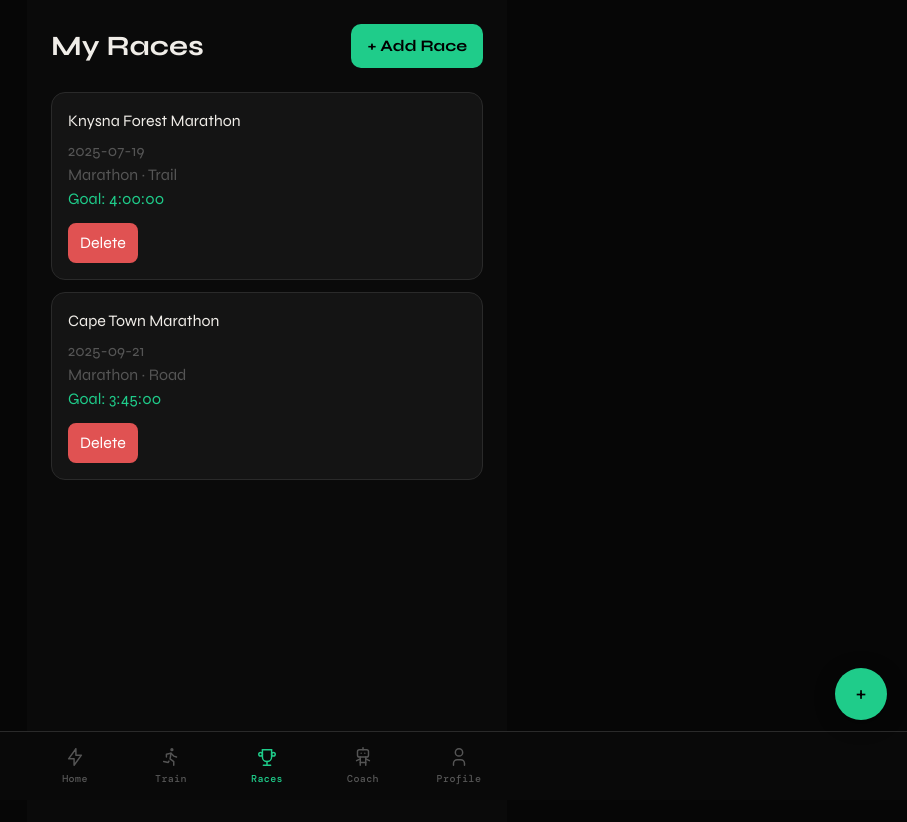
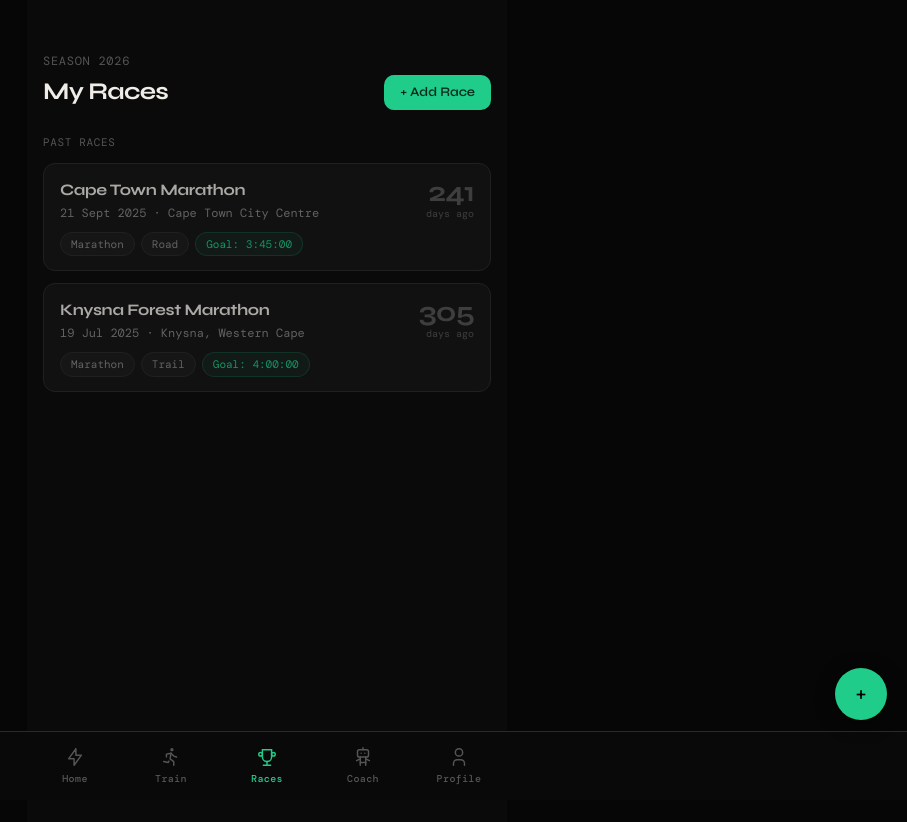
Before and after one commit to Jack-lab233/endurance-coach, a Next.js app: page /races in a window 1280 px wide. Shown: the top 822 px of the page, without its empty margins (373-1280 px from the left). Built offline with nearby package versions, Linux system fonts and the light colour scheme.

Commit message:
Fix races page - correct dates, past races section, expandable cards

```diff
--- a/app/races/page.tsx
+++ b/app/races/page.tsx
@@ -1,129 +1,303 @@
 "use client";
+import { useState, useEffect } from "react";
+import AddRaceModal from "../components/AddRaceModal";
+import { getRaces, deleteRace } from "../lib/raceStore";
 
-import { useEffect, useState } from "react";
-import AddRaceModal from "../components/AddRaceModal";
-import { getRaces, deleteRace, Race } from "../lib/raceStore";
+function getDaysUntil(dateStr: string): number {
+  const parts = dateStr.split("-").map(Number);
+  const race = new Date(parts[0], parts[1] - 1, parts[2]);
+  const today = new Date();
+  today.setHours(0, 0, 0, 0);
+  race.setHours(0, 0, 0, 0);
+  return Math.ceil((race.getTime() - today.getTime()) / (1000 * 60 * 60 * 24));
+}
+
+function formatDate(dateStr: string): string {
+  const parts = dateStr.split("-").map(Number);
+  return new Date(parts[0], parts[1] - 1, parts[2]).toLocaleDateString("en-ZA", {
+    day: "numeric", month: "short", year: "numeric",
+  });
+}
+
+function Tag({ text, color, bg, border }: { text: string; color: string; bg: string; border: string }) {
+  return (
+    <span style={{
+      fontSize: "11px", padding: "3px 10px", borderRadius: "20px",
+      fontFamily: "'DM Mono', monospace",
+      color, background: bg, border: "0.5px solid " + border,
+    }}>
+      {text}
+    </span>
+  );
+}
+
+function RaceCard({ race, isExpanded, onToggle, onDelete, isPast }: {
+  race: any;
+  isExpanded: boolean;
+  onToggle: () => void;
+  onDelete: () => void;
+  isPast: boolean;
+}) {
+  const days = getDaysUntil(race.date);
+  const absdays = Math.abs(days);
+
+  let daysColor = "var(--green)";
+  if (isPast) {
+    daysColor = "var(--text3)";
+  } else if (days < 15) {
+    daysColor = "#e05252";
+  }
+
+  const dateLabel = formatDate(race.date);
+  const locationLabel = race.location ? " · " + race.location : "";
+  const dateDisplay = dateLabel + locationLabel;
+
+  const mainTags: Array<{ text: string; color: string; bg: string; border: string }> = [];
+
+  if (race.distance) {
+    mainTags.push({ text: race.distance, color: "var(--text2)", bg: "var(--bg3)", border: "var(--border)" });
+  }
+  if (race.surface) {
+    mainTags.push({ text: race.surface, color: "var(--text2)", bg: "var(--bg3)", border: "var(--border)" });
+  }
+  if (race.goalTime) {
+    mainTags.push({ text: "Goal: " + race.goalTime, color: "var(--green)", bg: "var(--green-dim)", border: "rgba(31,204,138,0.2)" });
+  }
+  if (race.difficulty) {
+    const dc = race.difficultyColor || "#888";
+    mainTags.push({ text: race.difficulty, color: dc, bg: dc + "18", border: dc + "40" });
+  }
+
+  const intelTags: string[] = [];
+  if (race.elevation) intelTags.push(race.elevation);
+  if (race.cutoff) intelTags.push("Cutoff: " + race.cutoff);
+  if (race.aidStations) intelTags.push(race.aidStations + " aid stations");
+  if (race.temp) intelTags.push(race.temp);
+
+  const websiteDomain = race.url ? race.url.replace(/^https?:\/\//, "").split("/")[0] : "";
+
+  return (
+    <div style={{
+      background: "var(--bg2)",
+      border: isExpanded ? "0.5px solid rgba(31,204,138,0.2)" : "0.5px solid var(--border)",
+      borderRadius: "var(--radius)",
+      overflow: "hidden",
+      opacity: isPast ? 0.7 : 1,
+    }}>
+
+      <div onClick={onToggle} style={{ padding: "14px 16px", cursor: "pointer" }}>
+        <div style={{ display: "flex", justifyContent: "space-between", alignItems: "flex-start" }}>
+          <div style={{ flex: 1, paddingRight: "12px" }}>
+            <p style={{ fontSize: "16px", fontWeight: 700, color: "var(--text)", letterSpacing: "-0.02em" }}>
+              {race.name}
+            </p>
+            <p style={{ fontSize: "12px", color: "var(--text2)", marginTop: "2px", fontFamily: "'DM Mono', monospace" }}>
+              {dateDisplay}
+            </p>
+          </div>
+          <div style={{ textAlign: "right", flexShrink: 0 }}>
+            <p style={{ fontSize: "28px", fontWeight: 700, letterSpacing: "-0.03em", color: daysColor, lineHeight: 1 }}>
+              {absdays}
+            </p>
+            <p style={{ fontSize: "10px", color: "var(--text3)", fontFamily: "'DM Mono', monospace" }}>
+              {isPast ? "days ago" : "days away"}
+            </p>
+          </div>
+        </div>
+
+        <div style={{ display: "flex", gap: "6px", flexWrap: "wrap", marginTop: "10px" }}>
+          {mainTags.map((tag, j) => (
+            <Tag key={j} text={tag.text} color={tag.color} bg={tag.bg} border={tag.border} />
+          ))}
+        </div>
+      </div>
+
+      {isExpanded && (
+        <div>
+          {intelTags.length > 0 && (
+            <div>
+              <div style={{ height: "0.5px", background: "var(--border)", margin: "0 16px" }} />
+              <div style={{ padding: "12px 16px", display: "flex", gap: "6px", flexWrap: "wrap" }}>
+                {intelTags.map((t, j) => (
+                  <Tag key={j} text={t} color="var(--text2)" bg="var(--bg3)" border="var(--border)" />
+                ))}
+              </div>
+            </div>
+          )}
+
+          {race.snippet && (
+            <div>
+              <div style={{ height: "0.5px", background: "var(--border)", margin: "0 16px" }} />
+              <div style={{ padding: "12px 16px" }}>
+                <p style={{
+                  fontSize: "10px", color: "var(--text3)", fontFamily: "'DM Mono', monospace",
+                  textTransform: "uppercase", letterSpacing: "0.06em", marginBottom: "6px",
+                }}>
+                  Course Notes
+                </p>
+                <p style={{ fontSize: "13px", color: "var(--text2)", lineHeight: 1.6 }}>
+                  {race.snippet}
+                </p>
+              </div>
+            </div>
+          )}
+
+          {race.url && (
+            <div>
+              <div style={{ height: "0.5px", background: "var(--border)", margin: "0 16px" }} />
+              <div style={{ padding: "12px 16px" }}>
+                <a
+                  href={race.url}
+                  target="_blank"
+                  rel="noopener noreferrer"
+                  style={{
+                    display: "flex", alignItems: "center", gap: "8px",
+                    background: "rgba(31,204,138,0.06)",
+                    border: "0.5px solid rgba(31,204,138,0.2)",
+                    borderRadius: "10px", padding: "11px 14px",
+                    textDecoration: "none",
+                  }}
+                >
+                  <div style={{ flex: 1 }}>
+                    <p style={{ fontSize: "13px", fontWeight: 600, color: "var(--green)" }}>
+                      Visit Race Website
+                    </p>
+                    <p style={{ fontSize: "11px", color: "var(--text3)", fontFamily: "'DM Mono', monospace", marginTop: "1px" }}>
+                      {websiteDomain}
+                    </p>
+                  </div>
+                </a>
+              </div>
+            </div>
+          )}
+
+          <div style={{ height: "0.5px", background: "var(--border)", margin: "0 16px" }} />
+
+          <div style={{ padding: "12px 16px", display: "flex", gap: "8px" }}>
+            <button
+              onClick={onDelete}
+              style={{
+                flex: 1, background: "rgba(224,82,82,0.1)",
+                border: "0.5px solid rgba(224,82,82,0.3)",
+                borderRadius: "10px", padding: "10px",
+                color: "#e05252", fontSize: "13px",
+                cursor: "pointer", fontFamily: "'DM Mono', monospace",
+              }}
+            >
+              Delete Race
+            </button>
+            <button style={{
+              flex: 1, background: "var(--green)", border: "none",
+              borderRadius: "10px", padding: "10px",
+              color: "var(--green-text)", fontSize: "13px",
+              fontWeight: 600, cursor: "pointer",
+              fontFamily: "'Syne', sans-serif",
+            }}>
+              View Plan
+            </button>
+          </div>
+        </div>
+      )}
+    </div>
+  );
+}
 
 export default function RacesPage() {
-  const [races, setRaces] = useState<Race[]>([]);
+  const [races, setRaces] = useState<any[]>([]);
   const [showAdd, setShowAdd] = useState(false);
+  const [expandedId, setExpandedId] = useState<string | null>(null);
 
   useEffect(() => {
     setRaces(getRaces());
   }, []);
 
-  const refresh = () => {
+  const handleDelete = (id: string) => {
+    deleteRace(id);
     setRaces(getRaces());
+    if (expandedId === id) setExpandedId(null);
   };
 
+  const handleSaved = () => setRaces(getRaces());
+
+  const allDays = races.map(r => getDaysUntil(r.date));
+  const upcoming = races.filter((_, i) => allDays[i] >= 0).sort((a, b) => getDaysUntil(a.date) - getDaysUntil(b.date));
+  const past = races.filter((_, i) => allDays[i] < 0).sort((a, b) => getDaysUntil(b.date) - getDaysUntil(a.date));
+
   return (
-    <div
-      style={{
-        minHeight: "100vh",
-        background: "var(--bg)",
-        padding: "24px",
-      }}
-    >
-      <div
-        style={{
-          display: "flex",
-          justifyContent: "space-between",
-          alignItems: "center",
-          marginBottom: "24px",
-        }}
-      >
-        <h1
-          style={{
-            color: "var(--text)",
-            fontSize: "28px",
-            fontWeight: 700,
-          }}
-        >
-          My Races
-        </h1>
-
+    <div style={{ background: "var(--bg)", minHeight: "100vh" }}>
+      <div style={{
+        padding: "52px 16px 16px",
+        display: "flex", justifyContent: "space-between", alignItems: "flex-end",
+      }}>
+        <div>
+          <p style={{
+            fontSize: "12px", color: "var(--text3)",
+            fontFamily: "'DM Mono', monospace",
+            letterSpacing: "0.06em", textTransform: "uppercase",
+          }}>
+            Season 2026
+          </p>
+          <h1 style={{ fontSize: "24px", fontWeight: 700, letterSpacing: "-0.03em", color: "var(--text)", marginTop: "4px" }}>
+            My Races
+          </h1>
+        </div>
         <button
           onClick={() => setShowAdd(true)}
           style={{
-            background: "var(--green)",
-            border: "none",
-            padding: "10px 16px",
-            borderRadius: "10px",
-            cursor: "pointer",
-            color: "black",
-            fontWeight: 700,
+            background: "var(--green)", color: "var(--green-text)",
+            fontWeight: 600, padding: "8px 16px", borderRadius: "10px",
+            border: "none", cursor: "pointer", fontSize: "13px",
+            fontFamily: "'Syne', sans-serif",
           }}
         >
           + Add Race
         </button>
       </div>
 
-      <div
-        style={{
-          display: "flex",
-          flexDirection: "column",
-          gap: "12px",
-        }}
-      >
-        {races.map((race) => (
-          <div
+      {races.length === 0 && (
+        <div style={{ padding: "60px 16px", textAlign: "center" }}>
+          <p style={{ fontSize: "32px", marginBottom: "12px" }}>🏁</p>
+          <p style={{ fontSize: "16px", fontWeight: 600, color: "var(--text)", marginBottom: "6px" }}>No races yet</p>
+          <p style={{ fontSize: "13px", color: "var(--text3)" }}>Search for a race or add one manually to get started.</p>
+        </div>
+      )}
+
+      <div style={{ padding: "0 16px 100px", display: "flex", flexDirection: "column", gap: "12px" }}>
+        {upcoming.map((race) => (
+          <RaceCard
             key={race.id}
-            style={{
-              background: "var(--bg2)",
-              border: "1px solid var(--border)",
-              borderRadius: "14px",
-              padding: "16px",
-            }}
-          >
-            <h2
-              style={{
-                color: "var(--text)",
-                marginBottom: "6px",
-              }}
-            >
-              {race.name}
-            </h2>
+            race={race}
+            isExpanded={expandedId === race.id}
+            onToggle={() => setExpandedId(expandedId === race.id ? null : race.id)}
+            onDelete={() => handleDelete(race.id)}
+            isPast={false}
+          />
+        ))}
 
-            <p style={{ color: "var(--text3)" }}>
-              {race.date}
-            </p>
+        {past.length > 0 && (
+          <p style={{
+            fontSize: "11px", color: "var(--text3)",
+            fontFamily: "'DM Mono', monospace",
+            textTransform: "uppercase", letterSpacing: "0.06em",
+            marginTop: "8px",
+          }}>
+            Past Races
+          </p>
+        )}
 
-            <p style={{ color: "var(--text3)" }}>
-              {race.distance} · {race.surface}
-            </p>
-
-            {race.goalTime && (
-              <p style={{ color: "var(--green)" }}>
-                Goal: {race.goalTime}
-              </p>
-            )}
-
-            <button
-              onClick={() => {
-                deleteRace(race.id);
-                refresh();
-              }}
-              style={{
-                marginTop: "12px",
-                background: "#e05252",
-                border: "none",
-                padding: "8px 12px",
-                borderRadius: "8px",
-                color: "white",
-                cursor: "pointer",
-              }}
-            >
-              Delete
-            </button>
-          </div>
+        {past.map((race) => (
+          <RaceCard
+            key={race.id}
+            race={race}
+            isExpanded={expandedId === race.id}
+            onToggle={() => setExpandedId(expandedId === race.id ? null : race.id)}
+            onDelete={() => handleDelete(race.id)}
+            isPast={true}
+          />
         ))}
       </div>
 
-      <AddRaceModal
-        isOpen={showAdd}
-        onClose={() => setShowAdd(false)}
-        onSaved={refresh}
-      />
+      <AddRaceModal isOpen={showAdd} onClose={() => setShowAdd(false)} onSaved={handleSaved} />
     </div>
   );
 }
```
